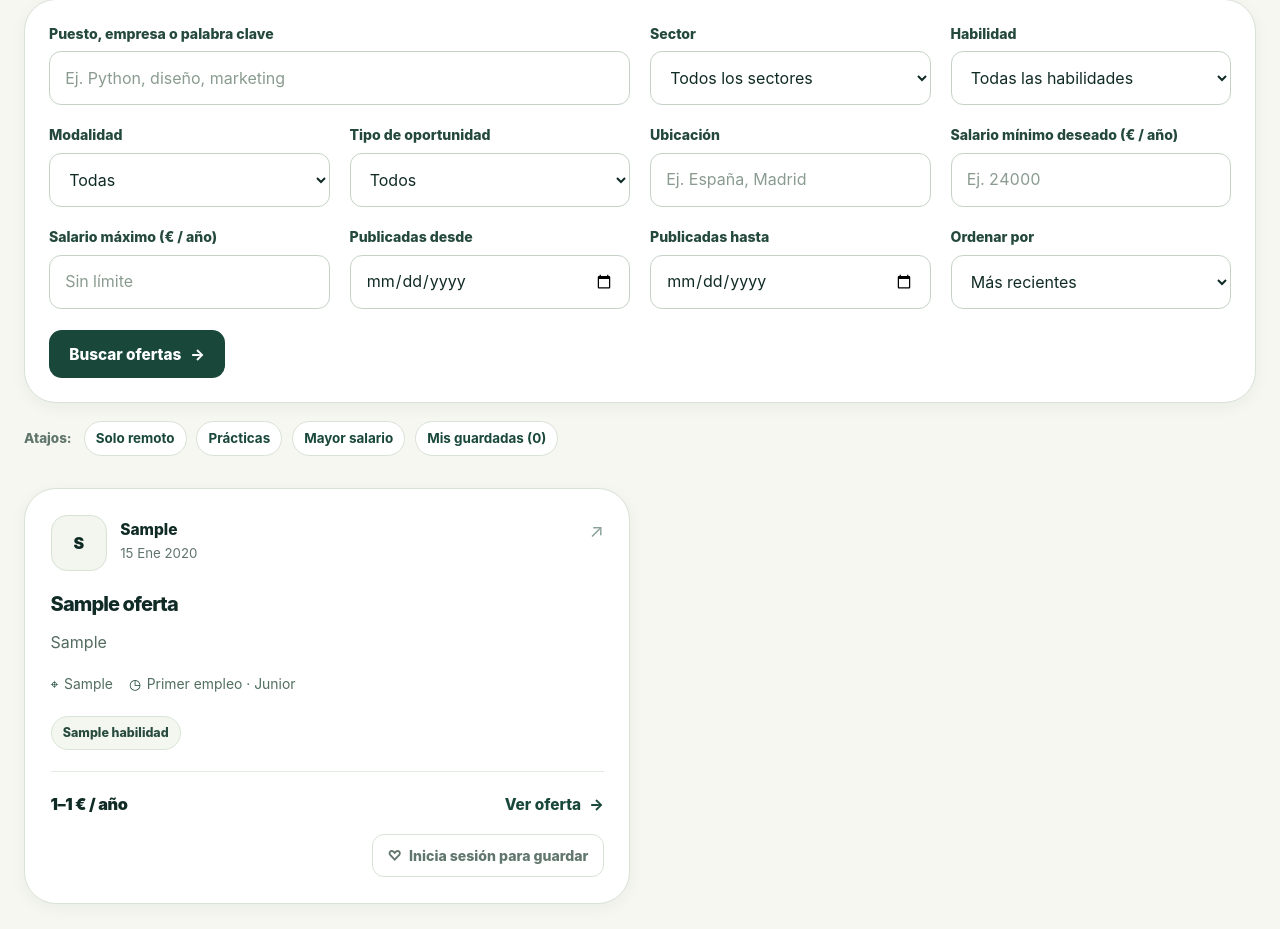
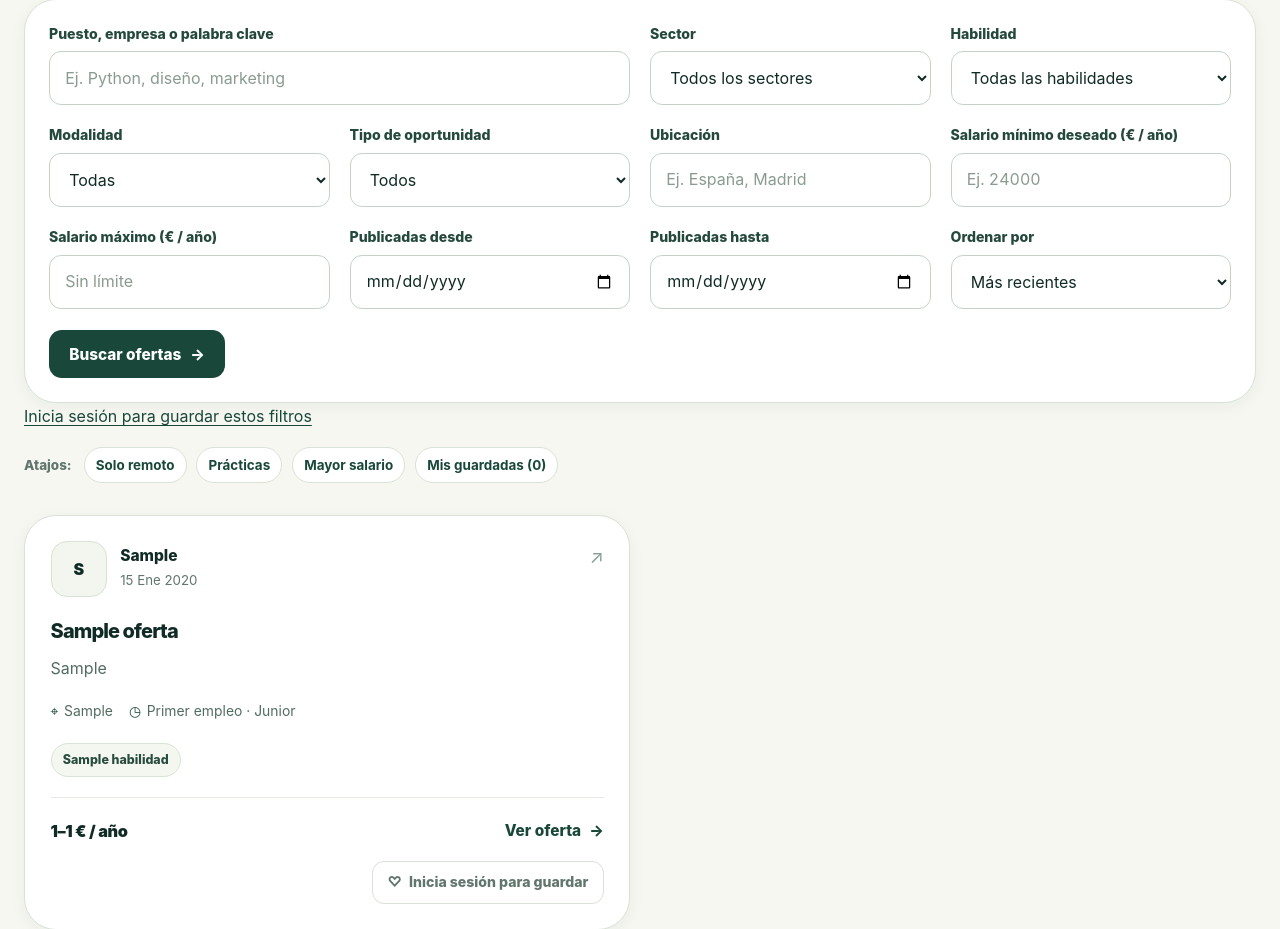
Before and after one commit to aritzgsc/Remote_Jobs_IW, a Django app: page /ofertas/ in a window 1280 px wide. Shown: the part 649-1578 px from the top of the page. Run offline with Django 5.2, Linux system fonts and the light colour scheme; tables that the repository leaves empty hold one stand-in row (values such as "Sample post").

Commit message:
Integrar búsquedas guardadas en el buscador
He metido un botón para guardar las búsquedas (si está la sesión iniciada) en el filtro

```diff
--- a/App_Remote_Jobs/templates/App_Remote_Jobs/ofertas/lista.html
+++ b/App_Remote_Jobs/templates/App_Remote_Jobs/ofertas/lista.html
@@ -170,6 +170,14 @@
                 {% endif %}
             </div>
         </form>
+        {% if user.is_authenticated %}
+            <p class="saved-search-cta">
+                <a class="button button-dark" href="{% url 'jobs:crear_busqueda' %}{% if query_string %}?{{ query_string }}{% endif %}">Guardar esta búsqueda</a>
+                <a href="{% url 'jobs:mis_busquedas' %}">Mis búsquedas</a>
+            </p>
+        {% else %}
+        <p class="saved-search-cta"><a href="{% url 'accounts:login' %}?next={{ request.get_full_path|urlencode }}">Inicia sesión para guardar estos filtros</a></p>
+        {% endif %}
         <div role="group" class="filter-shortcuts" aria-label="Filtros rápidos">
             <span>Atajos:</span><a href="?modalidad=remoto">Solo remoto</a><a href="?tipo=practicas">Prácticas</a><a href="?orden=salario_desc">Mayor salario</a><a href="{% url 'jobs:favoritos' %}">Mis guardadas ({{ favorite_count }})</a>
         </div>
```
